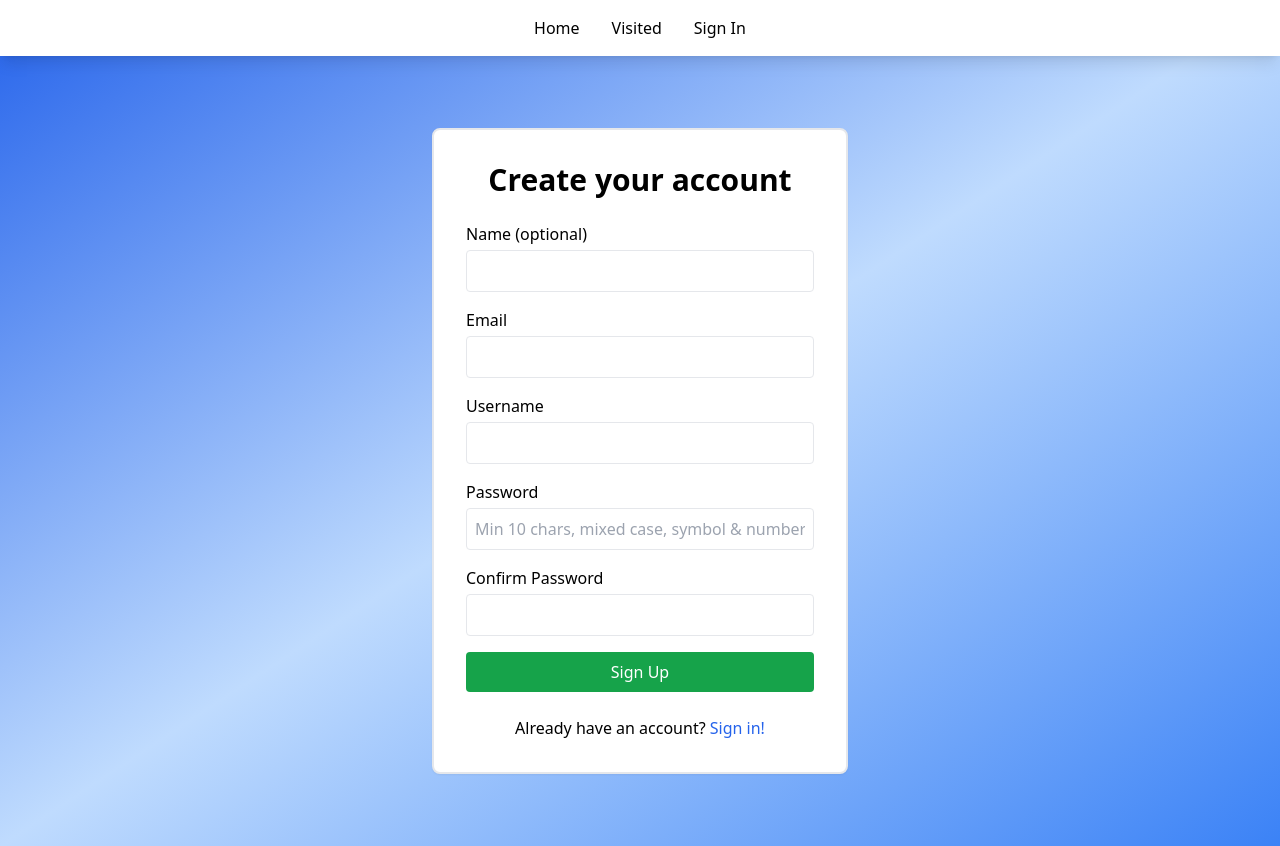
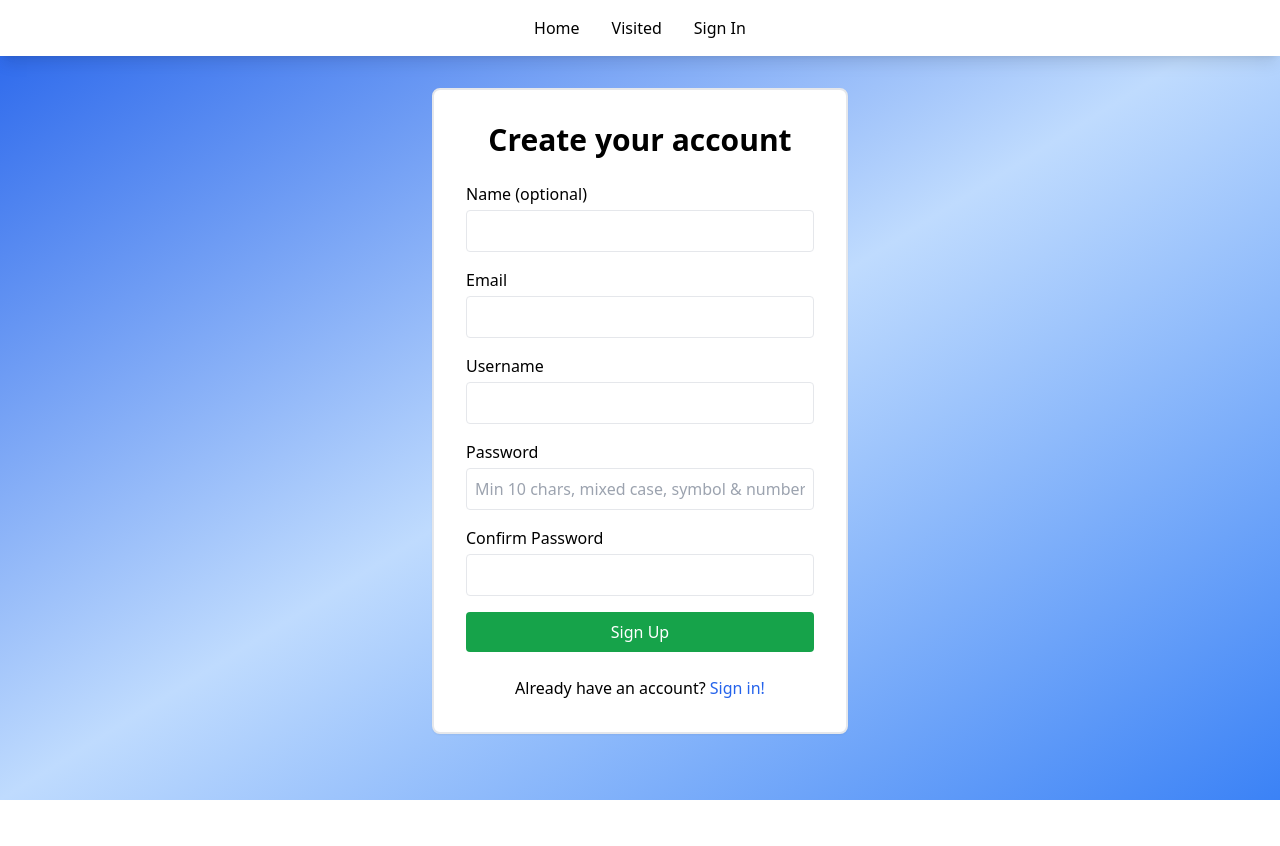
Before and after one commit to pablomotta/beautiful-airports, a Next.js app: page /auth/signup in a window 1280 px wide. After the commit the page ends 800 px from the top, so only its background shows below. Built offline with nearby package versions, Linux system fonts and the light colour scheme; no server answers.

Commit message:
feat: improved styles

```diff
--- a/src/app/auth/signin/page.tsx
+++ b/src/app/auth/signin/page.tsx
@@ -1,9 +1,9 @@
 // src/app/auth/signin/page.tsx
 "use client";
 
-import { useState } from "react";
 import { signIn } from "next-auth/react";
 import { useRouter } from "next/navigation";
+import { useState } from "react";
 
 export default function SignInPage() {
   const router = useRouter();
@@ -32,8 +32,8 @@
   };
 
   return (
-    <main className="max-w-7xl mx-auto">
-      <div className="grid grid-cols-12 py-10 px-4 h-full">
+    <div className="max-w-7xl mx-auto">
+      <div className="grid grid-cols-12 px-4 h-full">
         <div
           className="bg-white col-span-12 md:col-start-5 md:col-span-4
                         px-4 md:p-8 py-8 space-y-6 border-2 border-gray-200
@@ -93,6 +93,6 @@
           </p>
         </div>
       </div>
-    </main>
+    </div>
   );
 }
--- a/src/app/auth/signup/page.tsx
+++ b/src/app/auth/signup/page.tsx
@@ -1,9 +1,9 @@
 // src/app/auth/signup/page.tsx
 "use client";
 
+import { signIn } from "next-auth/react";
+import { useRouter } from "next/navigation";
 import { useState } from "react";
-import { useRouter } from "next/navigation";
-import { signIn } from "next-auth/react";
 
 export default function SignUpPage() {
   const router = useRouter();
@@ -56,8 +56,8 @@
   };
 
   return (
-    <main className="max-w-7xl mx-auto">
-      <div className="grid grid-cols-12 py-10 px-4 h-full">
+    <div className="max-w-7xl mx-auto">
+      <div className="grid grid-cols-12 px-4 h-full">
         <div
           className="bg-white col-span-12 md:col-start-5 md:col-span-4
                         px-4 md:p-8 py-8 space-y-6 border-2 border-gray-200
@@ -144,6 +144,6 @@
           </p>
         </div>
       </div>
-    </main>
+    </div>
   );
 }
--- a/src/app/visited/page.tsx
+++ b/src/app/visited/page.tsx
@@ -59,9 +59,8 @@
 
   return (
     <>
-      <div className="min-h-screen">
-        <main className="max-w-7xl mx-auto h-screen">
-          <div className="grid grid-cols-12 py-10 px-4 h-full">
+      <div className="max-w-7xl mx-auto">
+        <div className="grid grid-cols-12 px-4 h-full">
           <div className="bg-white col-span-12 md:col-start-5 md:col-span-4 px-4 md:p-8 py-8 space-y-6 border-2 border-gray-200 rounded-lg h-full shadow-sm">
             <div className="w-full flex justify-center items-center mb-10">
               <h1 className="text-3xl font-bold">Visited Airports</h1>
@@ -118,8 +117,8 @@
             </div>
           </div>
         </div>
-        </main>
       </div>
+
       <ConfirmDialog
         isOpen={showClearConfirm}
         title="Clear Visited Airports"
```
Lines whose indentation alone changed are shown as unchanged.
